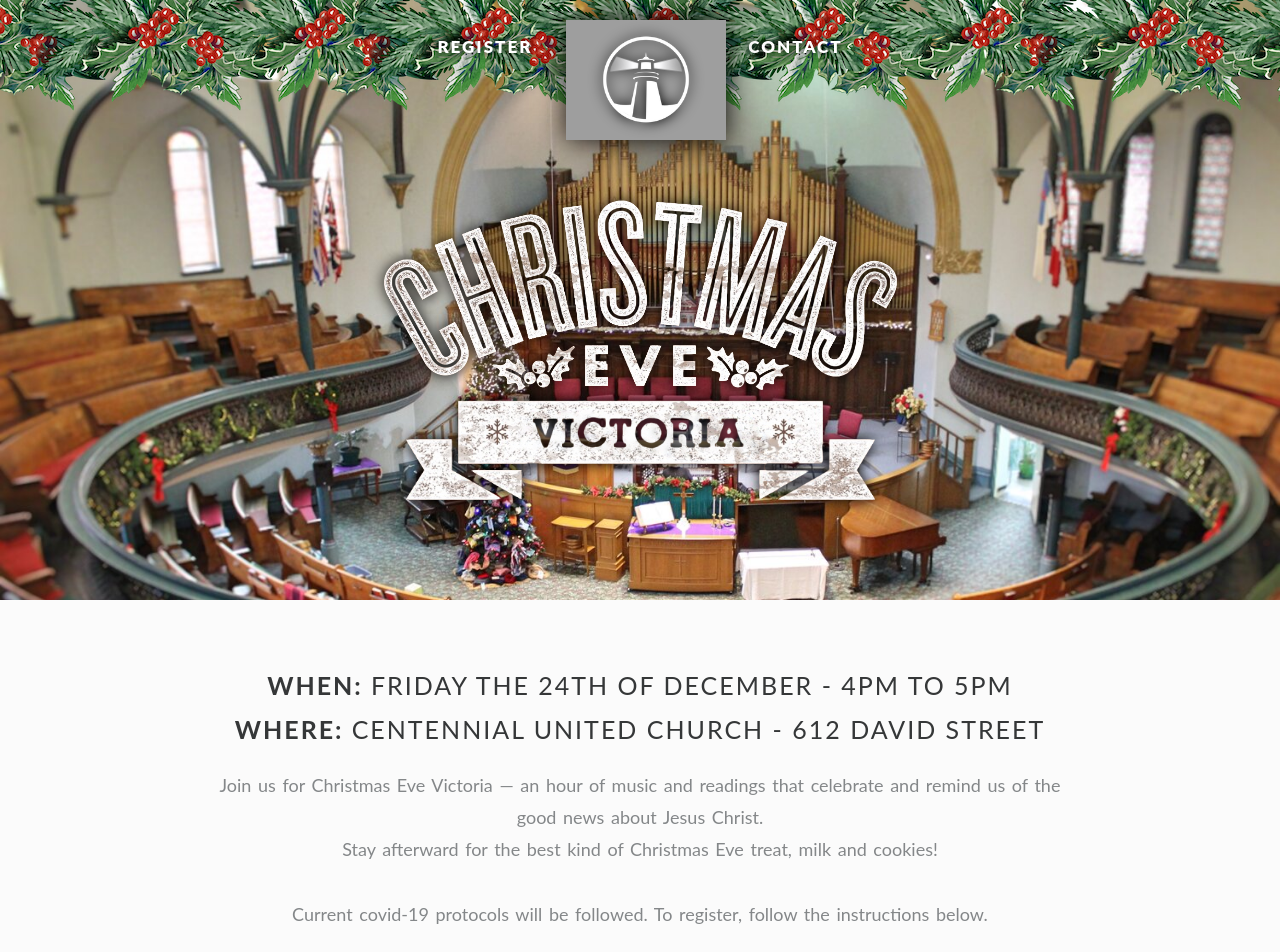
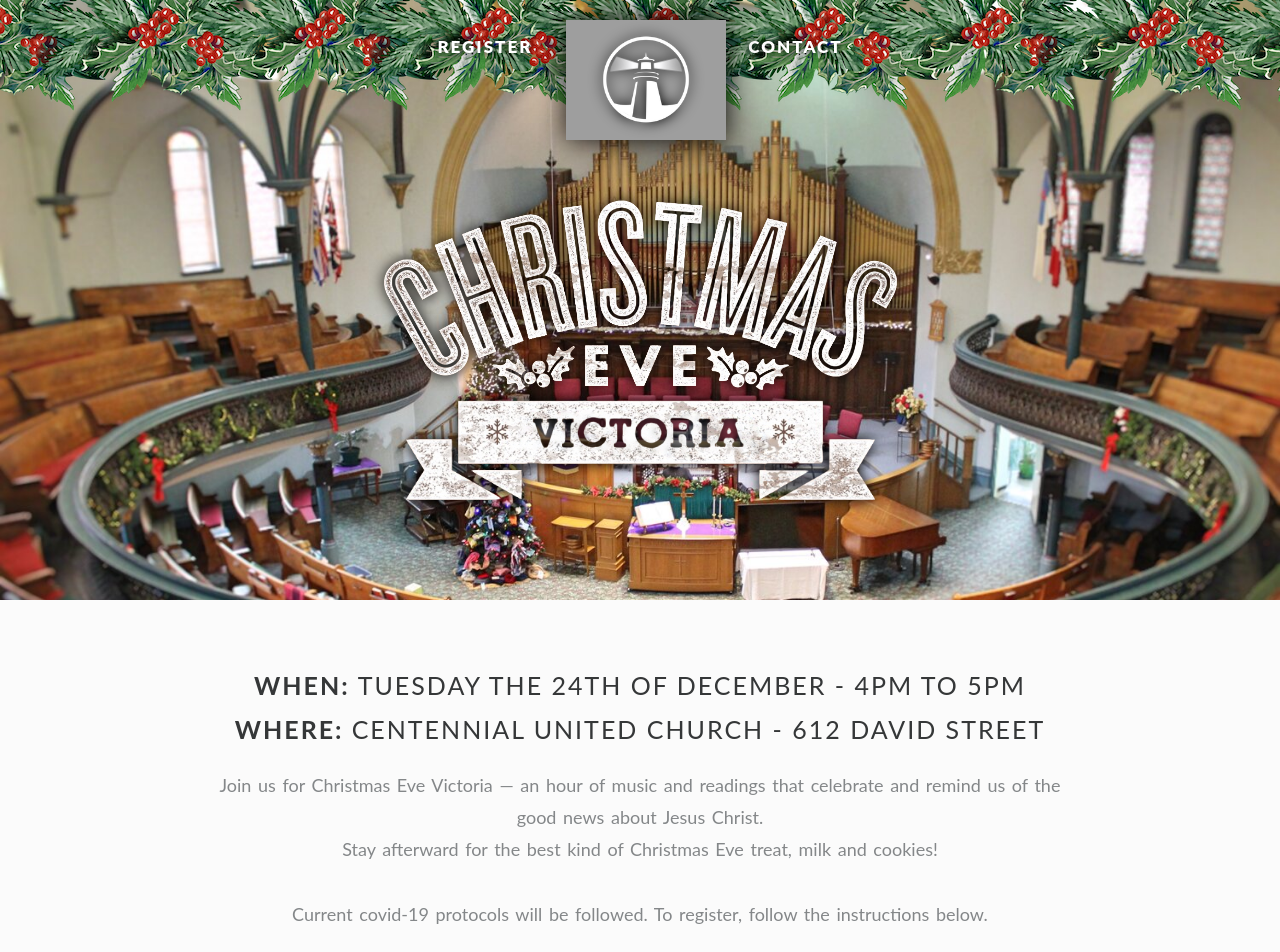
Before and after one commit to Kiefna/LighthouseChristmas, a plain HTML site: page index.html in a window 1280 px wide. Shown: the top 952 px of the page. Drawn offline with nearby package versions, Linux system fonts and the light colour scheme; grey boxes are pictures that could not be loaded; a script that the page names is missing.

Commit message:
Adjust day of the week

```diff
--- a/index.html
+++ b/index.html
@@ -51,7 +51,7 @@
 		<div class="container-fluid intro" id="about">
 			<div class="row">
 				<div class="col-md-8 col-md-offset-2">
-					<h1 class="chain"><strong>When: </strong> Friday the 24th of December - 4pm to 5pm</h1>
+					<h1 class="chain"><strong>When: </strong> Tuesday the 24th of December - 4pm to 5pm</h1>
 					<h1 class="chain"><strong>Where: </strong> Centennial United Church - 612 David Street</h1>
 					<p class="text-intro">Join us for Christmas Eve Victoria — an hour of music and readings that celebrate and remind us of the good news about Jesus Christ. </br>Stay afterward for the best kind of Christmas Eve treat, milk and cookies!
 						</br>
```
